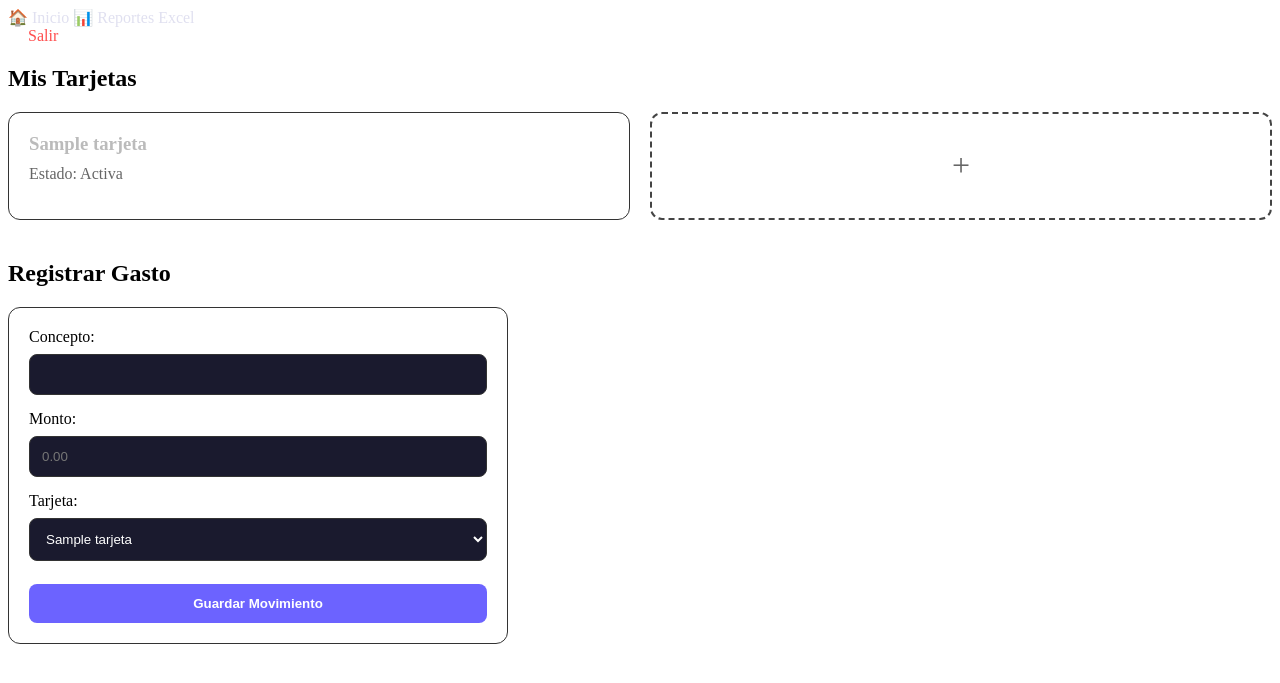
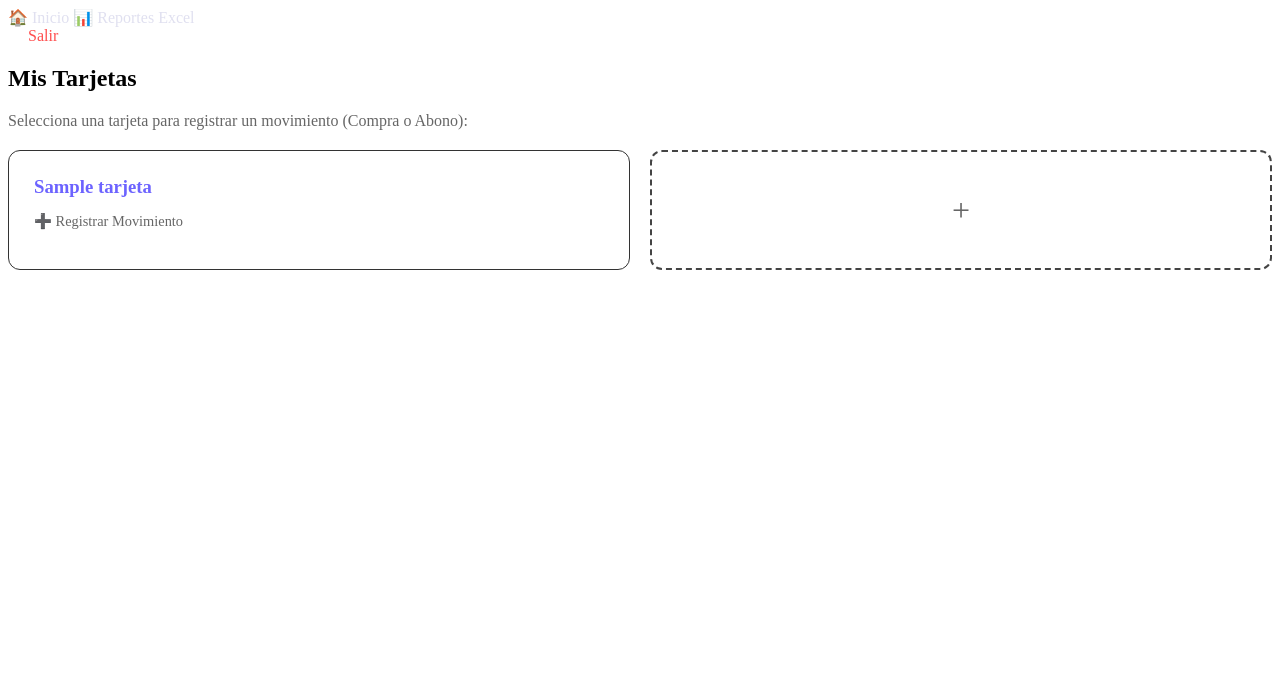
Before and after one commit to arosalesp73/control-gastos-tarjetas, a FastAPI app: template templates/index.html in a window 1280 px wide. Shown: the top 683 px of the page. Run offline with FastAPI, Linux system fonts and the light colour scheme; the template is opened without the code that fills it: most values are stand-ins (such as "Sample title", 1, 10 or a date in 2020).

Commit message:
Update index.html

```diff
--- a/templates/index.html
+++ b/templates/index.html
@@ -11,11 +11,14 @@
         .nav-link:hover { color: #6c63ff; }
         .admin-tag { background: #6c63ff; color: white; padding: 2px 8px; border-radius: 4px; font-size: 0.8em; margin-left: 10px; }
         .grid-container { display: grid; grid-template-columns: repeat(auto-fit, minmax(200px, 1fr)); gap: 20px; margin-bottom: 40px; }
-        .card { background: var(--surface); padding: 20px; border-radius: 12px; border: 1px solid #333; }
-        .btn-plus { display: flex; align-items: center; justify-content: center; text-decoration: none; border: 2px dashed #444; background: transparent; color: #666; font-size: 2em; }
-        .form-group { margin-bottom: 15px; }
-        input, select, button { width: 100%; padding: 12px; border-radius: 8px; border: 1px solid #333; background: #1a1a2e; color: white; margin-top: 8px; box-sizing: border-box; }
-        button { background: #6c63ff; cursor: pointer; font-weight: bold; border: none; }
+
+        /* Estilo para que la tarjeta parezca un botón */
+        .card-link { text-decoration: none; color: inherit; display: block; transition: transform 0.2s; }
+        .card-link:hover { transform: translateY(-5px); }
+
+        .card { background: var(--surface); padding: 25px; border-radius: 12px; border: 1px solid #333; height: 100%; box-sizing: border-box; }
+        .btn-plus { display: flex; align-items: center; justify-content: center; text-decoration: none; border: 2px dashed #444; background: transparent; color: #666; font-size: 2em; min-height: 120px; }
+        .btn-plus:hover { border-color: #6c63ff; color: #6c63ff; }
     </style>
 </head>
 <body>
@@ -33,12 +36,16 @@
     </nav>
 
     <h2>Mis Tarjetas</h2>
+    <p style="color: #666; margin-bottom: 20px;">Selecciona una tarjeta para registrar un movimiento (Compra o Abono):</p>
+
     <div class="grid-container">
         {% for t in tarjetas %}
-        <div class="card">
-            <h3 style="margin:0; color: #bbb;">{{ t.nombre_tarjeta }}</h3>
-            <p style="color: #666; margin-top: 10px;">Estado: Activa</p>
-        </div>
+        <a href="/movimientos/nuevo/{{ t.nombre_tarjeta }}" class="card-link">
+            <div class="card">
+                <h3 style="margin:0; color: #6c63ff;">{{ t.nombre_tarjeta }}</h3>
+                <p style="color: #666; margin-top: 15px; font-size: 0.9em;">➕ Registrar Movimiento</p>
+            </div>
+        </a>
         {% endfor %}
 
         <a href="/tarjetas/nueva" class="card btn-plus">
@@ -46,29 +53,5 @@
         </a>
     </div>
 
-    <div style="max-width: 500px;">
-        <h2>Registrar Gasto</h2>
-        <div class="card">
-            <form action="/agregar" method="post">
-                <div class="form-group">
-                    <label>Concepto:</label>
-                    <input type="text" name="concepto" required>
-                </div>
-                <div class="form-group">
-                    <label>Monto:</label>
-                    <input type="number" name="monto" step="0.01" placeholder="0.00" required>
-                </div>
-                <div class="form-group">
-                    <label>Tarjeta:</label>
-                    <select name="tarjeta_id">
-                        {% for t in tarjetas %}
-                        <option value="{{ t.nombre_tarjeta }}">{{ t.nombre_tarjeta }}</option>
-                        {% endfor %}
-                    </select>
-                </div>
-                <button type="submit">Guardar Movimiento</button>
-            </form>
-        </div>
-    </div>
 </body>
 </html>
```
